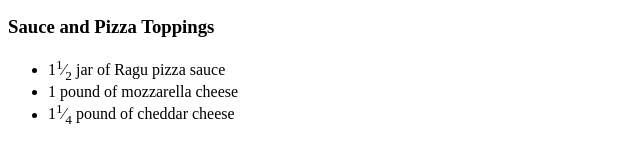
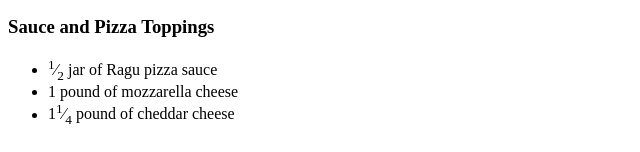
Before and after one commit to gdemko6/odin-recipes, a plain HTML site: page recipes/pizza.html in a window 1280 px wide. Shown: the part 638-790 px from the top of the page, 0-640 px from the left. Drawn offline with Linux system fonts and the light colour scheme.

Commit message:
Modify pizza.html to change amount of sauce in ingredients from one and a half to one half

```diff
--- a/recipes/pizza.html
+++ b/recipes/pizza.html
@@ -24,7 +24,7 @@
     </ul>
     <h3>Sauce and Pizza Toppings</h3>
     <ul>
-        <li>1<sup>1</sup>&frasl;<sub>2</sub> jar of Ragu pizza sauce</li>
+        <li><sup>1</sup>&frasl;<sub>2</sub> jar of Ragu pizza sauce</li>
         <li>1 pound of mozzarella cheese</li>
         <li>1<sup>1</sup>&frasl;<sub>4</sub> pound of cheddar cheese</li>
     </ul>
```
